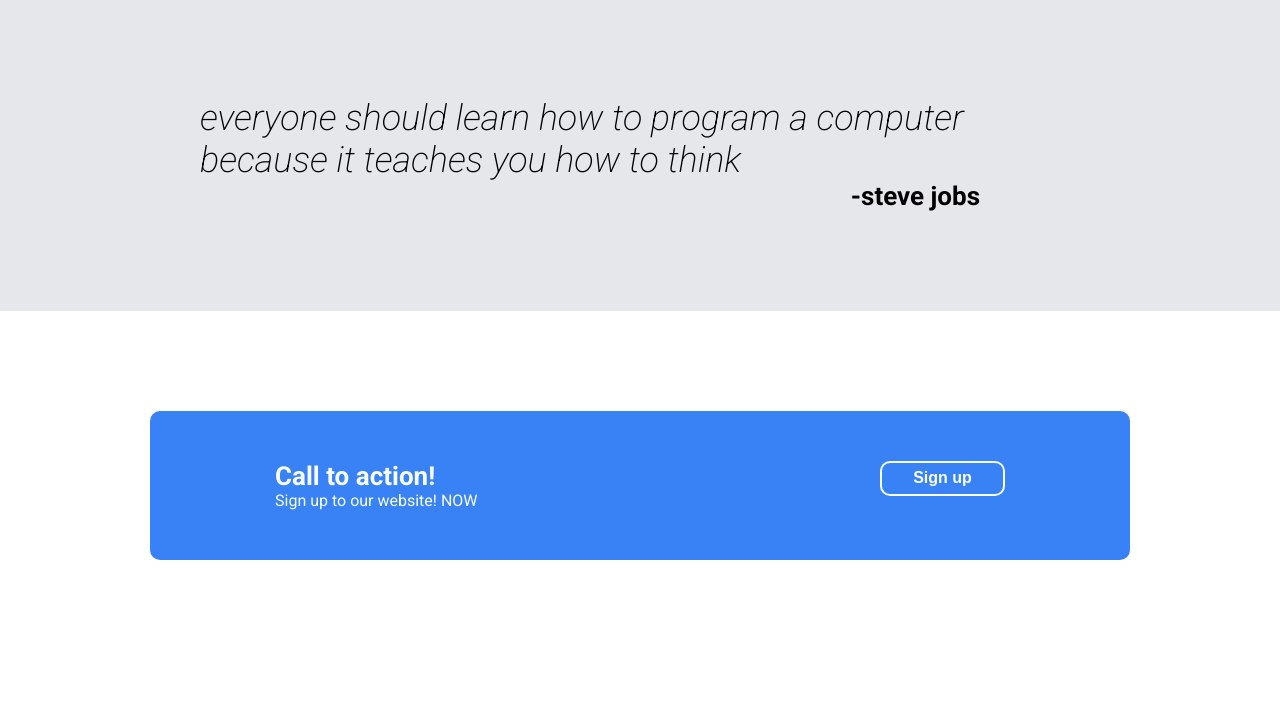
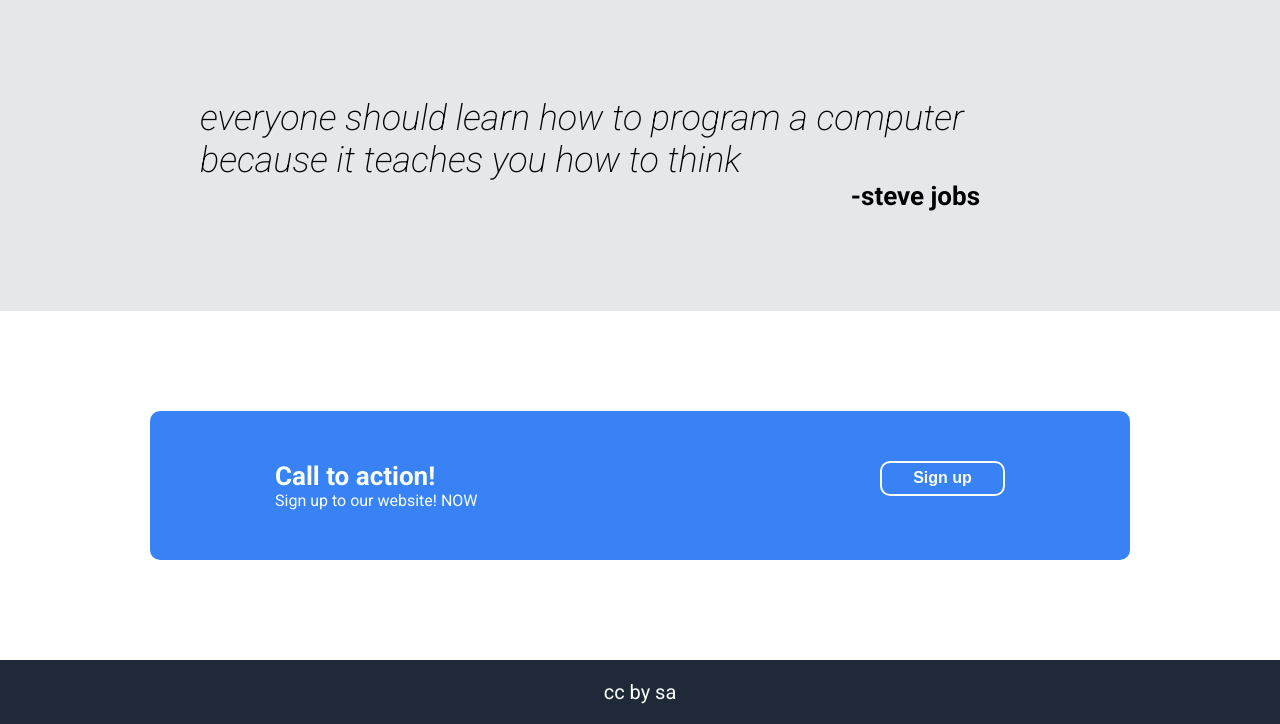
Before and after one commit to Patrick-star-dev/landing-page, a plain HTML site: page index.html in a window 1280 px wide. Shown: the part 891-1615 px from the top of the page. Before the commit the page ends 1551 px from the top, so only its background shows below. Drawn offline with Linux system fonts and the light colour scheme.

Commit message:
adding footer

```diff
--- a/index.html
+++ b/index.html
@@ -60,5 +60,8 @@
         </div>
         <button>Sign up</button>
     </div>
+    <div class="footer">
+        <div class="license">cc by sa</div>
+    </div>
 </body>
 </html>
--- a/style.css
+++ b/style.css
@@ -185,3 +185,17 @@ body {
     font-size: 26px;
     font-weight: bold;
 }
+
+.footer {
+    display: flex;
+    justify-content: center;
+    align-items: center;
+    background-color: #1F2937;
+    color: #F9FFF8;
+    padding: 20px;
+}
+
+.footer .license {
+    font-size: 20px;
+    margin: 0;
+}
```
